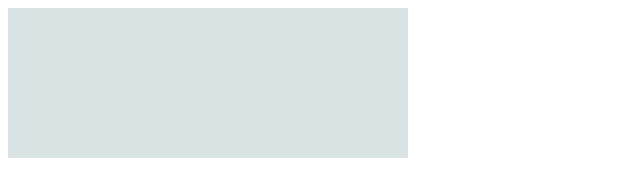
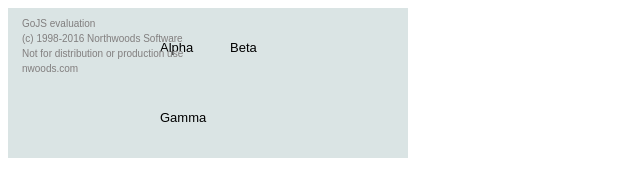
Before and after one commit to israelhenrique/learning-gojs, a plain HTML site: page gojs.htm in a window 1280 px wide. Shown: the whole page, without its empty margins (0-640 px from the left). Drawn offline with Linux system fonts and the light colour scheme.

Commit message:
add model

```diff
--- a/gojs.htm
+++ b/gojs.htm
@@ -6,7 +6,7 @@
   <script src="go-debug.js"></script>
   <script src="mydiagram.js"></script>
 </head>
-<body>
+<body onload="init();">
   <div id="teste" style="width:400px; height:150px; background-color: #DAE4E4;"></div>
 </body>
 </html>
--- a/mydiagram.js
+++ b/mydiagram.js
@@ -1,5 +1,19 @@
+function init() {
 
-function init() {
-  var $ = go.GraphObject.make;
-  var myDiagram = $(go.Diagram, "teste");
-}
+var $ = go.GraphObject.make;
+var myDiagram =
+  $(go.Diagram, "teste",
+    {
+      initialContentAlignment: go.Spot.Center, // center Diagram contents
+      "undoManager.isEnabled": true // enable Ctrl-Z to undo and Ctrl-Y to redo
+    });
+
+var myModel = $(go.Model);
+// in our model data, each node is represented by a JavaScript object:
+myModel.nodeDataArray = [
+  { key: "Alpha" },
+  { key: "Beta" },
+  { key: "Gamma" }
+];
+myDiagram.model = myModel;
+  }
```
